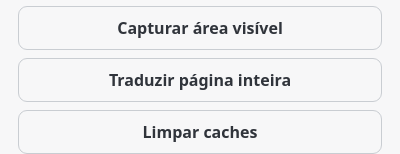
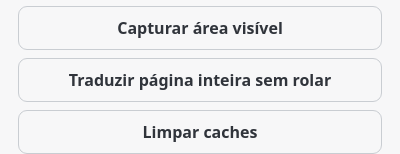
Before and after one commit to YanDelaroli/image-translator-extension, a browser extension: page popup.html in a window 400 px wide. Shown: the part 327-481 px from the top of the page. Drawn offline with Linux system fonts and the light colour scheme.

Commit message:
Clarify no-scroll full-page mode

```diff
--- a/popup.html
+++ b/popup.html
@@ -42,7 +42,7 @@
 
       <button id="scan" type="button">Analisar imagens da página</button>
       <button id="scanScreen" class="secondary" type="button">Capturar área visível</button>
-      <button id="scanFullPage" class="secondary" type="button">Traduzir página inteira</button>
+      <button id="scanFullPage" class="secondary" type="button">Traduzir página inteira sem rolar</button>
       <button id="clearCache" class="secondary" type="button">Limpar caches</button>
       <output id="status" aria-live="polite"></output>
     </main>
```
